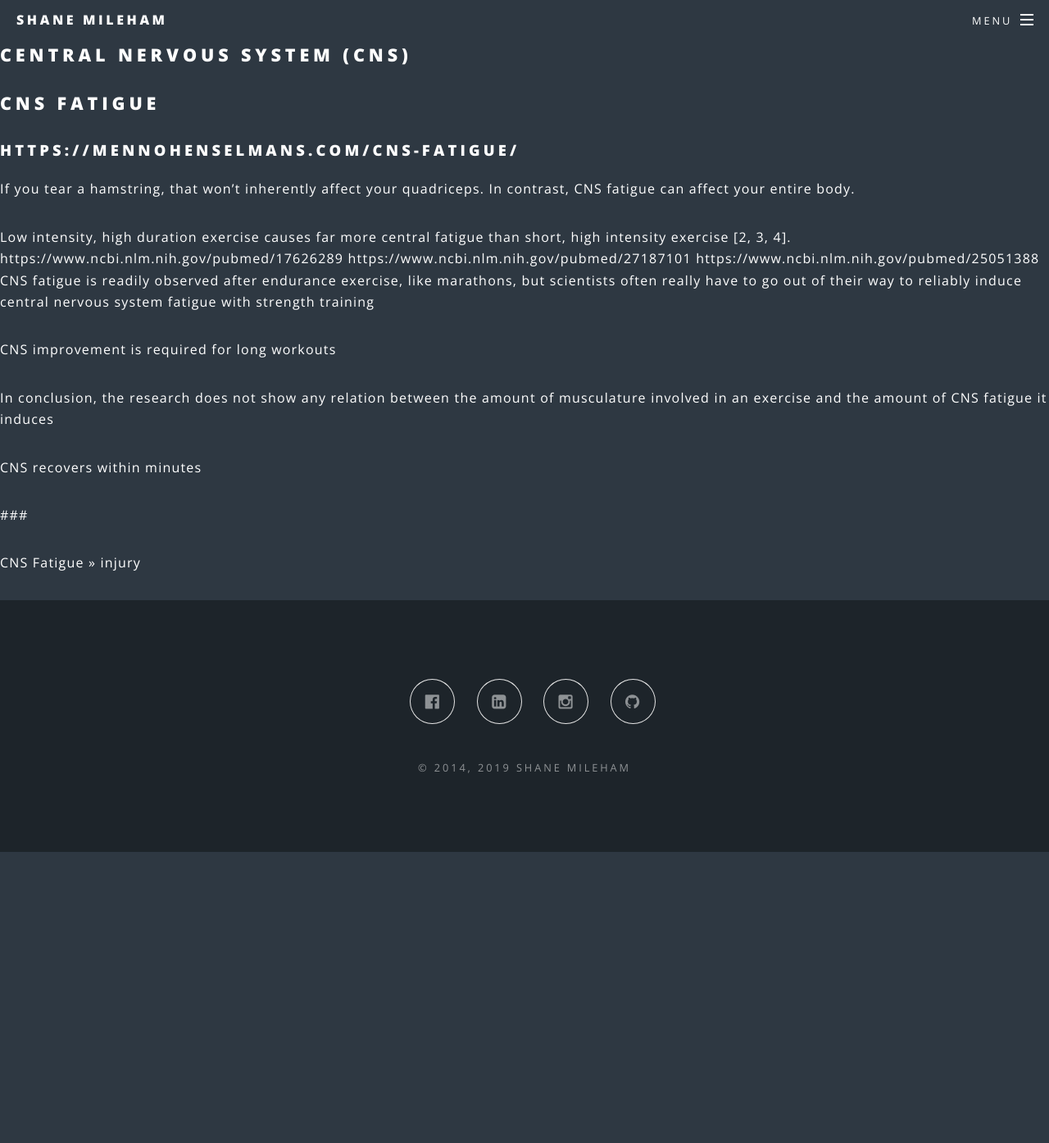
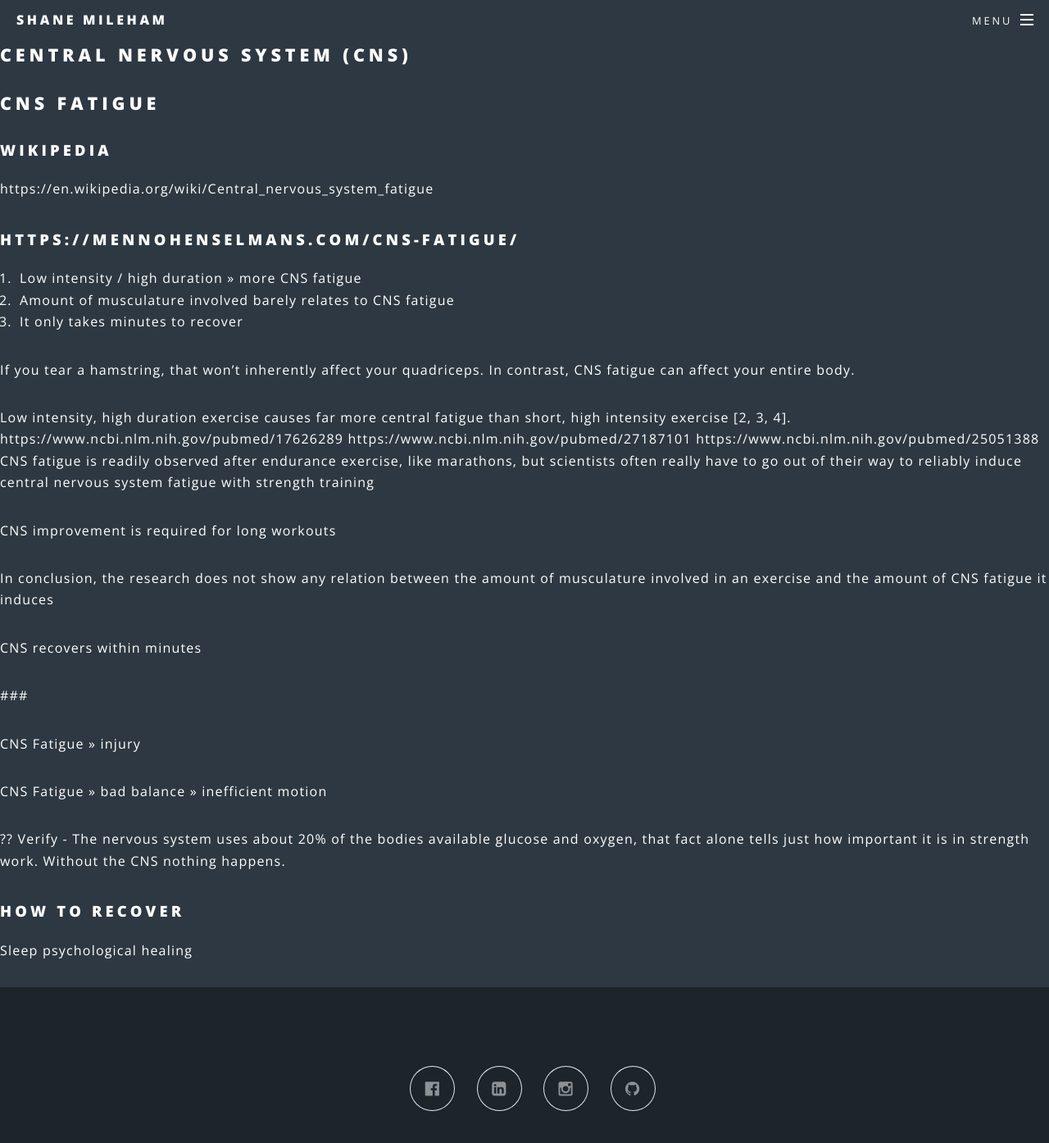
Before and after one commit to shanemileham/shanemileham.github.io, a Jekyll site: the page built from _kb/athletic/cns.md, in a window 1280 px wide and 1400 px high. Shown: the top 1394 px of the window at 82% size. Built offline with Jekyll 4.4.1, drawn with Linux system fonts in a browser that asks for light colours; comment, search, counter and statistics services are not loaded.

Commit message:
CNS notes

```diff
--- a/_kb/athletic/cns.md
+++ b/_kb/athletic/cns.md
@@ -6,7 +6,18 @@ title: Central Nervous System
 
 ## CNS Fatigue
 
+### Wikipedia
+https://en.wikipedia.org/wiki/Central_nervous_system_fatigue
+
+
+
 ### https://mennohenselmans.com/cns-fatigue/
+
+1. Low intensity / high duration >> more CNS fatigue
+2. Amount of musculature involved barely relates to CNS fatigue
+3. It only takes minutes to recover
+
+
 If you tear a hamstring, that won’t inherently affect your quadriceps. In contrast, CNS fatigue can affect your entire body.
 
 
@@ -28,3 +39,14 @@ CNS recovers within minutes
 
 
 CNS Fatigue >> injury
+
+
+CNS Fatigue >> bad balance >> inefficient motion
+
+
+?? Verify - The nervous system uses about 20% of the bodies available glucose and oxygen, that fact alone tells just how important it is in strength work. Without the CNS nothing happens.
+
+
+### How to recover
+Sleep
+psychological healing
```
